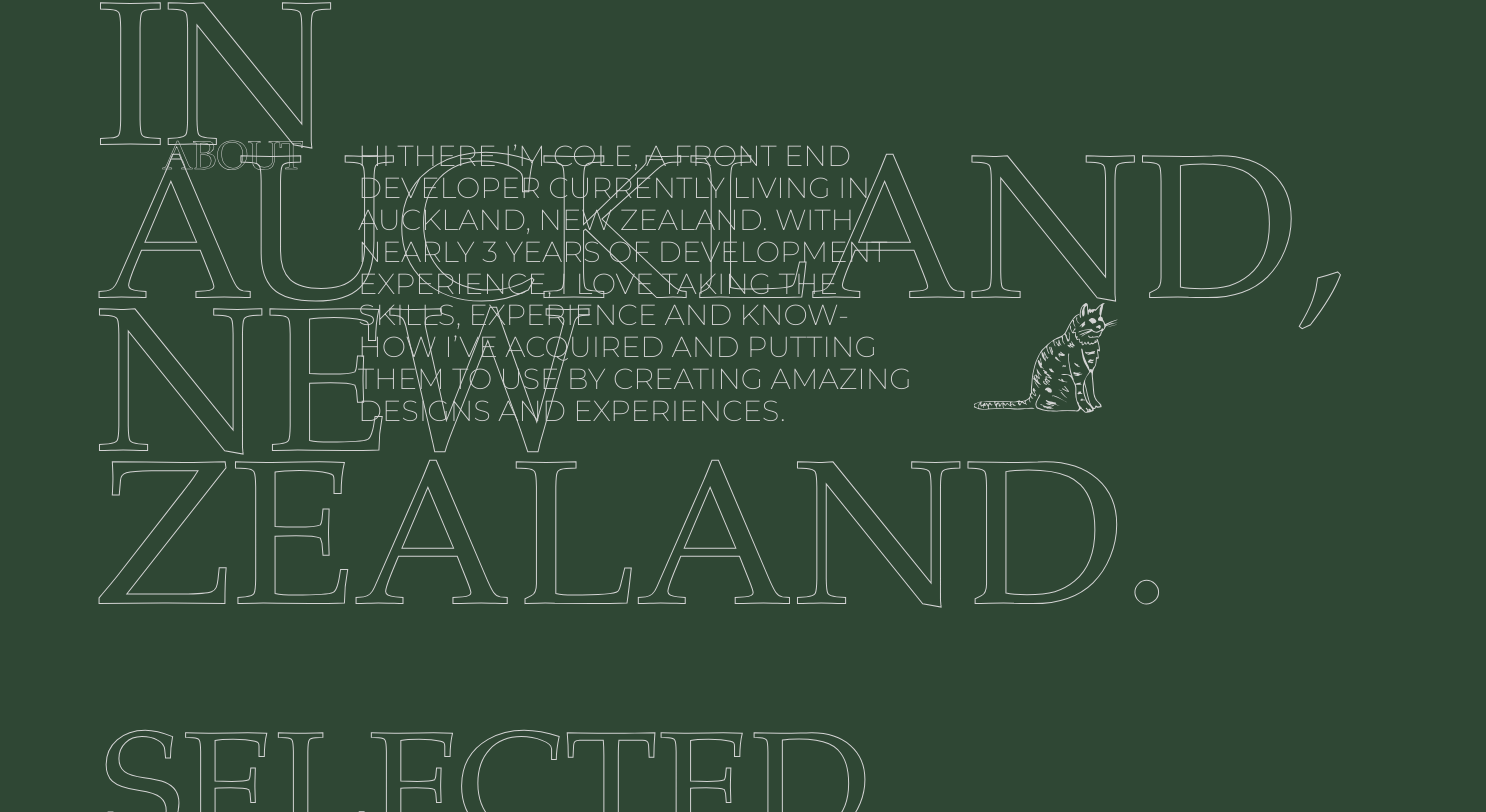
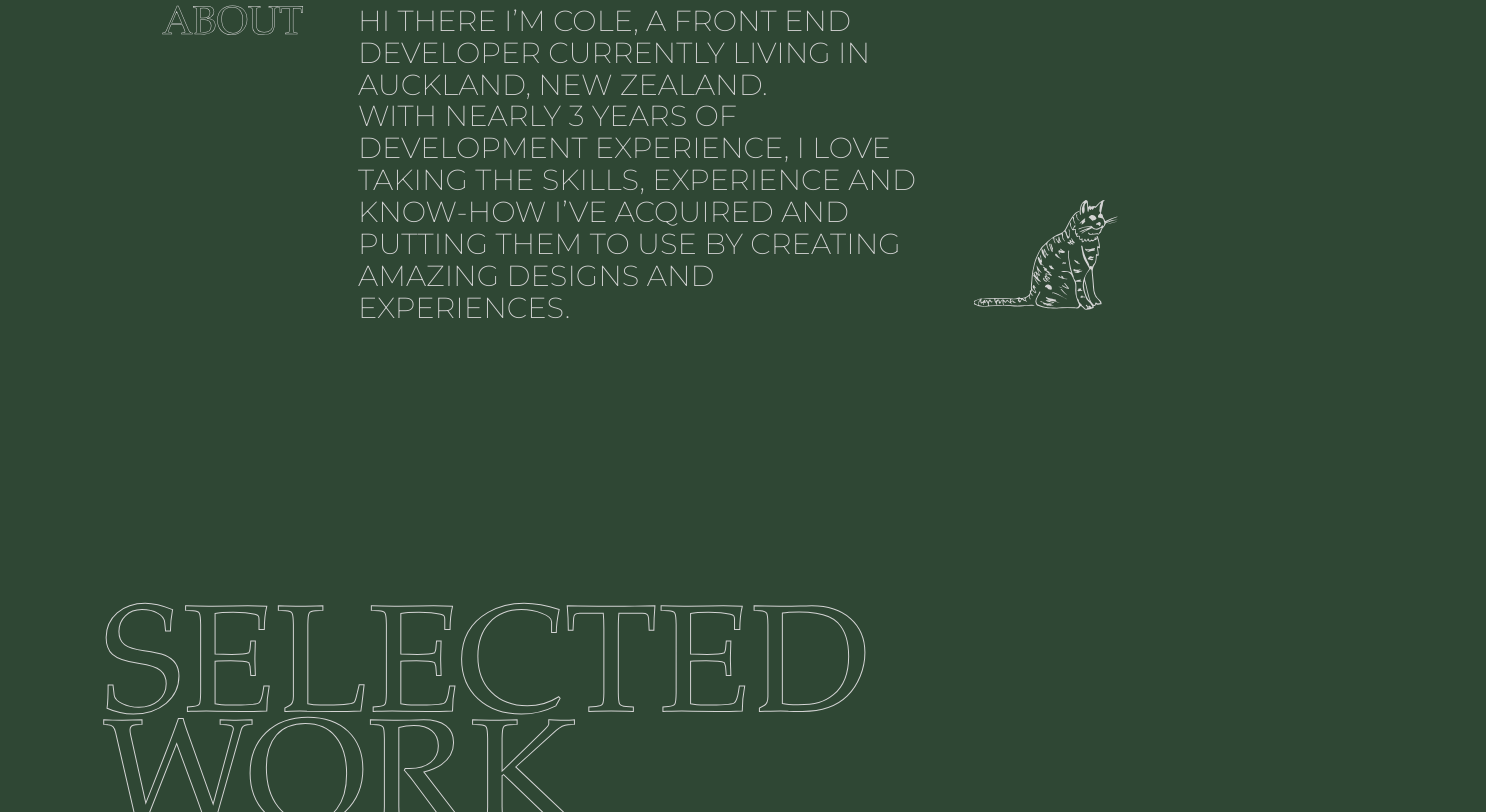
Before and after one commit to ColeInc/personal-portfolio-nextjs, a Next.js app: page / in a window 1280 px wide. Shown: the part 1002-1814 px from the top of the page, 1486 px wide, since content can reach past the window. Built offline with nearby package versions, Linux system fonts and the light colour scheme.

Commit message:
revamping hero text sizing on tablet/desktop to always fit, fixing LandingParagraph padding + max width

```diff
--- a/components/landingPage/HeroText.tsx
+++ b/components/landingPage/HeroText.tsx
@@ -3,19 +3,21 @@ import RotateArcText from "../ui/RotateArcText";
 
 const HeroText = () => {
     return (
-        <div className="sm:h-screen relative">
-            <h1 className="text-transparent text-[58px] sm:text-9xl xl:!text-[204px] text-stroke-sm xl:text-stroke-md !leading-[.75] px-6 sm:px-14 xl:px-24 pt-14 sm:pt-6 xl:pt-5">
+        <div className="overflow-hidden">
+            <h1 className="text-transparent text-[58px] sm:text-[11vw] xl:!text-[10.5vw] text-stroke-sm xl:text-stroke-md !leading-[.75] px-6 sm:px-14 xl:px-24 pt-14 sm:pt-6 xl:pt-5">
                 HI I&rsquo;M COLE MCCONNELL.
                 <br />A FRONT END DEVELOPER IN AUCKLAND, NEW ZEALAND.
             </h1>
-            <RotateArcText
-                text="COLE MCCONNELL - FRONT END DEVELOPER -"
-                textSize="text-[6.8px]"
-                width="w-[130px]"
-                height="h-[130px]"
-                rotationSpeed={5}
-                className="hidden sm:inline-block bottom-0 right-6 sm:right-10 xl:right-24 absolute"
-            />
+            <div className="sm:h-screen w-full absolute top-0">
+                <RotateArcText
+                    text="COLE MCCONNELL - FRONT END DEVELOPER -"
+                    textSize="text-[6.8px]"
+                    width="w-[100px] xl:w-[130px]"
+                    height="h-[100px] xl:h-[130px]"
+                    rotationSpeed={5}
+                    className="hidden sm:inline-block portrait:hidden bottom-0 right-6 sm:right-10 sm:bottom-10 xl:right-12 xl:bottom-12 absolute"
+                />
+            </div>
         </div>
     );
 };
--- a/components/landingPage/LandingParagraph.tsx
+++ b/components/landingPage/LandingParagraph.tsx
@@ -4,15 +4,16 @@ import CatSvg from "../ui/CatSvg";
 
 const LandingParagraph = () => {
     return (
-        <div className="flex flex-col justify-center pt-32 sm:pt-5 xl:pt-64">
-            <Grid className="!inline-block sm:!grid sm:gap-y-0">
+        <div className="flex flex-col justify-center items-center pt-32 sm:pt-64 xl:pt-[37vh]">
+            <Grid className="!inline-block sm:!grid sm:gap-y-0 xl:max-w-[120rem]">
                 <>
                     <h1 className="col-start-2 text-4xl sm:text-4xl xl:text-[40px] text-transparent text-stroke-sm pb-1 sm:pb-0">
                         ABOUT
                     </h1>
                     <p className="!col-start-4 col-span-4 xl:col-span-6 text-lg sm:text-xl xl:text-[29px] leading-[1.2] sm:leading-[1.1] sm:text-right xl:text-left font-sans !font-extralight">
-                        HI THERE I&rsquo;M COLE, A FRONT END DEVELOPER CURRENTLY LIVING IN AUCKLAND, NEW ZEALAND. WITH
-                        NEARLY 3 YEARS OF DEVELOPMENT EXPERIENCE, I LOVE TAKING THE SKILLS, EXPERIENCE AND KNOW-HOW
+                        HI THERE I&rsquo;M COLE, A FRONT END DEVELOPER CURRENTLY LIVING IN AUCKLAND, NEW ZEALAND.
+                        <br />
+                        WITH NEARLY 3 YEARS OF DEVELOPMENT EXPERIENCE, I LOVE TAKING THE SKILLS, EXPERIENCE AND KNOW-HOW
                         I&rsquo;VE ACQUIRED AND PUTTING THEM TO USE BY CREATING AMAZING DESIGNS AND EXPERIENCES.
                     </p>
                     <div className="col-start-4 sm:col-start-7 xl:col-start-10 xl:col-span-2 flex justify-end items-end">
--- a/components/landingPage/SelectedWorks.tsx
+++ b/components/landingPage/SelectedWorks.tsx
@@ -29,7 +29,7 @@ const projectData: SelectedWorks[] = [
 const SelectedWorks = () => {
     return (
         <div className="flex justify-center">
-            <div className="py-36 sm:py-64 xl:py-80 mx-6 sm:mx-[6%] xl:mx-[8%] xl:max-w-[130rem]">
+            <div className="py-36 sm:py-64 xl:py-[37vh] mx-6 sm:mx-[6%] xl:mx-[8%] xl:max-w-[130rem]">
                 <h1 className="text-transparent text-[48px] sm:text-8xl xl:text-10xl text-stroke-sm xl:text-stroke-md !leading-[.75] pb-4 sm:pb-5 xl:pb-6">
                     SELECTED WORK
                 </h1>
--- a/styles/globals.css
+++ b/styles/globals.css
@@ -4,7 +4,8 @@
 
 :root {
     --text-stroke-color: #d3d3d3;
-    --horizontal-scroll-speed: 50s;
+    /* --horizontal-scroll-speed: 50s; */
+    --horizontal-scroll-speed: 5s;
     /* --main-background-color: #233e29; */
     --main-background-color: #2f4734;
     --secondary-color: #d3d3d3;
```
